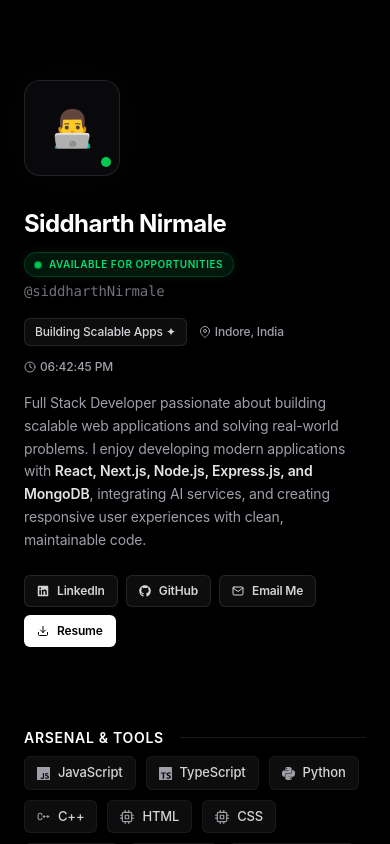
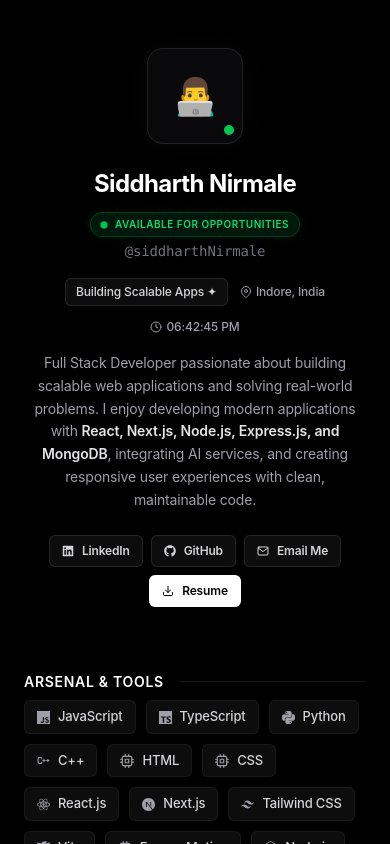
Before and after one commit to siddharthNirmale/desktop-resume, a React (Vite) app: page / in a window 390 px wide. Built offline with nearby package versions, Linux system fonts and the light colour scheme.

Commit message:
refactor: optimize layout and performance in TerminalPortfolio component with debounce and memoization

```diff
--- a/src/mode/SmallDisplay.jsx
+++ b/src/mode/SmallDisplay.jsx
@@ -1,4 +1,4 @@
-import React, { useState, useEffect } from "react";
+import React, { useState, useEffect, useCallback } from "react";
 import { GitHubCalendar } from "react-github-calendar";
 import { motion } from "framer-motion";
 import {
@@ -91,7 +91,6 @@ const fadeUpVariant = {
 };
 
 // --- OPTIMIZATION: Extracted Clock Component ---
-// This prevents the entire page from re-rendering every second!
 const LiveClock = () => {
   const [currentTime, setCurrentTime] = useState("");
 
@@ -121,9 +120,13 @@ const LiveClock = () => {
 export default function TerminalPortfolio() {
   const [visibleMonths, setVisibleMonths] = useState(12);
 
-  // Responsive Layout Effect for GitHub Calendar
+  // Responsive Layout Effect for GitHub Calendar (Optimized with debounce)
   useEffect(() => {
+    let timeoutId;
+
     const handleResize = () => {
+      clearTimeout(timeoutId);
+      timeoutId = setTimeout(() => {
         const width = window.innerWidth;
         if (width < 640) {
           setVisibleMonths(4);
@@ -132,14 +135,19 @@ export default function TerminalPortfolio() {
         } else {
           setVisibleMonths(12);
         }
+      }, 150); // 150ms debounce
     };
 
     handleResize();
     window.addEventListener("resize", handleResize);
-    return () => window.removeEventListener("resize", handleResize);
+    return () => {
+      window.removeEventListener("resize", handleResize);
+      clearTimeout(timeoutId);
+    };
   }, []);
 
-  const handleDownload = () => {
+  // Memoize download handler to prevent recreation on every render
+  const handleDownload = useCallback(() => {
     const resumeUrl = "src/assets/Siddharth_Nirmale.pdf";
     const link = document.createElement("a");
     link.href = resumeUrl;
@@ -147,7 +155,13 @@ export default function TerminalPortfolio() {
     document.body.appendChild(link);
     link.click();
     document.body.removeChild(link);
-  };
+  }, []);
+
+  // Memoize the calendar transform function
+  const transformCalendarData = useCallback(
+    (data) => filterResponsiveMonths(data, visibleMonths),
+    [visibleMonths]
+  );
 
   return (
     // Deep black modern background
@@ -159,25 +173,27 @@ export default function TerminalPortfolio() {
         .custom-scrollbar::-webkit-scrollbar-thumb:hover { background: #3f3f46; }
       `}</style>
 
-      <div className="max-w-3xl mx-auto px-6 py-20 space-y-20">
+      {/* Adjusted padding for mobile (py-12 instead of py-20) */}
+      <div className="max-w-3xl mx-auto px-6 py-12 sm:py-20 space-y-16 sm:space-y-20">
+
         {/* --- Profile Header --- */}
         <motion.div
           initial={{ opacity: 0, y: 10 }}
           animate={{ opacity: 1, y: 0 }}
           transition={{ duration: 0.5, ease: "easeOut" }}
-          className="flex flex-col sm:flex-row gap-8 items-start"
+          className="flex flex-col sm:flex-row gap-6 sm:gap-8 items-start"
         >
           <motion.div
             whileHover={{ scale: 1.05, rotate: -2 }}
-            className="w-24 h-24 shrink-0 rounded-2xl bg-[#09090b] border border-white/10 flex items-center justify-center relative shadow-[0_0_30px_rgba(255,255,255,0.03)] cursor-pointer transition-colors hover:border-white/20"
+            className="w-24 h-24 shrink-0 rounded-2xl bg-[#09090b] border border-white/10 flex items-center justify-center relative shadow-[0_0_30px_rgba(255,255,255,0.03)] cursor-pointer transition-colors hover:border-white/20 mx-auto sm:mx-0"
           >
             <span className="text-4xl">👨‍💻</span>
             <span className="absolute bottom-1.5 right-1.5 w-3.5 h-3.5 bg-green-500 border-2 border-[#09090b] rounded-full"></span>
           </motion.div>
 
-          <div className="space-y-4 flex-1">
+          <div className="space-y-4 flex-1 text-center sm:text-left">
             <div>
-              <div className="flex flex-wrap items-center gap-3 mb-1">
+              <div className="flex flex-wrap items-center justify-center sm:justify-start gap-3 mb-1">
                 <h1 className="text-2xl font-bold text-white tracking-tight">
                   Siddharth Nirmale
                 </h1>
@@ -194,7 +210,7 @@ export default function TerminalPortfolio() {
                 @siddharthNirmale
               </p>
 
-              <div className="flex flex-wrap items-center gap-3 mt-4 text-[12px] text-zinc-400 font-medium">
+              <div className="flex flex-wrap items-center justify-center sm:justify-start gap-3 mt-4 text-[12px] text-zinc-400 font-medium">
                 <span className="flex items-center gap-1.5 border border-white/10 bg-white/5 px-2.5 py-1 rounded-md text-zinc-300">
                   Building Scalable Apps ✦
                 </span>
@@ -216,7 +232,7 @@ export default function TerminalPortfolio() {
               with clean, maintainable code.
             </p>
 
-            <div className="flex flex-wrap gap-2 pt-2">
+            <div className="flex flex-wrap justify-center sm:justify-start gap-2 pt-2">
               <ActionButton icon={<FaLinkedin />} text="LinkedIn" href="https://linkedin.com/in/siddharth-nirmale" />
               <ActionButton icon={<FaGithub />} text="GitHub" href="https://github.com/siddharthNirmale" />
               <ActionButton icon={<FiMail />} text="Email Me" href="mailto:siddharth175nirmale1@gmail.com" />
@@ -264,7 +280,7 @@ export default function TerminalPortfolio() {
           className="space-y-5"
         >
           <SectionHeader title="Experience & Education" />
-          <div className="border border-white/10 rounded-2xl bg-[#09090b] p-6 space-y-8 shadow-[0_0_20px_rgba(0,0,0,0.5)]">
+          <div className="border border-white/10 rounded-2xl bg-[#09090b] p-6 space-y-8 shadow-[0_0_20px_rgba(0,0,0,0.5)] overflow-hidden">
             {/* Timeline */}
             <div className="relative border-l border-white/10 ml-2.5 space-y-8">
               {/* Experience Entry */}
@@ -279,7 +295,7 @@ export default function TerminalPortfolio() {
                       Personifwy | Remote
                     </p>
                   </div>
-                  <span className="text-[11px] font-mono text-zinc-400 border border-white/10 bg-white/5 rounded px-2 py-1 w-fit">
+                  <span className="text-[11px] font-mono text-zinc-400 border border-white/10 bg-white/5 rounded px-2 py-1 w-fit mt-1 sm:mt-0">
                     Jan 2024 - May 2024
                   </span>
                 </div>
@@ -297,7 +313,7 @@ export default function TerminalPortfolio() {
                       B.Tech Electronics & Telecom (CGPA: 8.49)
                     </p>
                   </div>
-                  <span className="text-[11px] font-mono text-zinc-400 border border-white/10 bg-white/5 rounded px-2 py-1 w-fit">
+                  <span className="text-[11px] font-mono text-zinc-400 border border-white/10 bg-white/5 rounded px-2 py-1 w-fit mt-1 sm:mt-0">
                     2020 - 2024
                   </span>
                 </div>
@@ -305,26 +321,19 @@ export default function TerminalPortfolio() {
             </div>
 
             {/* GitHub Contribution Graph */}
-            <div className="pt-6 border-t border-white/5 overflow-hidden">
-              <div className="pb-3 flex flex-col items-start w-full opacity-90 hover:opacity-100 transition-opacity">
+            <div className="pt-6 border-t border-white/5 overflow-x-auto custom-scrollbar">
+              <div className="pb-3 flex flex-col items-center sm:items-start w-full min-w-[300px] opacity-90 hover:opacity-100 transition-opacity">
                 <GitHubCalendar
                   username="siddharthNirmale"
                   colorScheme="dark"
-                  transformData={(data) =>
-                    filterResponsiveMonths(data, visibleMonths)
-                  }
+                  transformData={transformCalendarData}
                   blockSize={9}
                   blockMargin={3}
                   blockRadius={2}
                   fontSize={12}
                   hideTotalCount
-
-
                 />
               </div>
-
-              {/* Custom Legend */}
-
             </div>
           </div>
         </motion.section>
@@ -345,20 +354,22 @@ export default function TerminalPortfolio() {
                 variants={fadeUpVariant}
                 className="flex flex-col sm:flex-row border border-white/10 rounded-2xl overflow-hidden bg-[#09090b] hover:border-white/20 transition-all duration-300 group shadow-[0_0_20px_rgba(0,0,0,0.5)]"
               >
-                {/* Left Side: Flat clean image area */}
-                <div className="w-full sm:w-[260px] h-[180px] sm:h-auto border-b sm:border-b-0 sm:border-r border-white/10 relative overflow-hidden shrink-0 bg-[#050505] p-5 flex items-center justify-center">
-                  <div className="w-full h-full relative overflow-hidden rounded-lg border border-white/10 group-hover:border-white/20 transition-colors">
+                {/* Left Side: Image area - Added explicit widths for flex layout */}
+                <div className="relative w-full sm:w-2/5 md:w-1/3 h-48 sm:h-auto overflow-hidden bg-black/40 border-b sm:border-b-0 sm:border-r border-black/20 shrink-0 flex items-center justify-center p-4">
+
+                  {/* 🌟 THE FUN GLOW EFFECT 🌟 */}
+                  <div className="absolute inset-0 bg-gradient-to-br from-violet-600 via-fuchsia-600 to-cyan-500 blur-md opacity-20 group-hover:opacity-80 group-hover:blur-xl group-hover:scale-110 transition-all duration-500 z-0" />
+
+                  {/* Subtle dark gradient overlay */}
+                  <div className="absolute inset-0 bg-gradient-to-t from-[#161616]/80 to-transparent z-10 opacity-60 group-hover:opacity-30 transition-opacity duration-300" />
+
+                  {/* Actual Image - Added loading="lazy" */}
                   <img
-                      src={project.image}
+                    src={project.image || "/placeholder.jpg"}
                     alt={project.title}
-                      className="w-full h-full object-cover opacity-60 grayscale-[30%] group-hover:grayscale-0 group-hover:opacity-100 transition-all duration-500 scale-100 group-hover:scale-105"
+                    loading="lazy"
+                    className="relative w-full h-full object-cover rounded-lg shadow-2xl shadow-black/60 z-20 transform scale-100 group-hover:scale-[1.04] transition-transform duration-500 ease-out"
                   />
-                  </div>
-
-                  {/* Flat Badge overlay */}
-                  <div className="absolute top-7 left-7 bg-black/80 backdrop-blur-md border border-white/10 text-white font-mono text-[10px] px-2.5 py-1 rounded-sm shadow-xl">
-                    {project.year}
-                  </div>
                 </div>
 
                 {/* Right Side: Content */}
@@ -406,7 +417,6 @@ export default function TerminalPortfolio() {
             <p className="text-[12px] text-zinc-500 font-medium">
               © {new Date().getFullYear()} Siddharth Nirmale
             </p>
-
           </div>
         </section>
       </div>
@@ -419,7 +429,7 @@ export default function TerminalPortfolio() {
 function SectionHeader({ title }) {
   return (
     <div className="flex items-center gap-4 mb-2">
-      <h2 className="text-[14px] font-semibold tracking-wider uppercase text-white">
+      <h2 className="text-[14px] font-semibold tracking-wider uppercase text-white whitespace-nowrap">
         {title}
       </h2>
       <div className="h-[1px] flex-1 bg-white/10"></div>
@@ -429,7 +439,7 @@ function SectionHeader({ title }) {
 
 function ActionButton({ icon, text, href, onClick, isButton, primary }) {
   const baseClasses =
-    "inline-flex items-center gap-2 px-3 py-1.5 text-[12px] font-semibold rounded-md transition-all cursor-pointer border";
+    "inline-flex items-center justify-center gap-2 px-3 py-1.5 text-[12px] font-semibold rounded-md transition-all cursor-pointer border";
 
   const styles = primary
     ? "bg-white text-black border-transparent hover:bg-zinc-200 shadow-sm hover:scale-105 active:scale-95"
```
Lines whose indentation alone changed are shown as unchanged.
